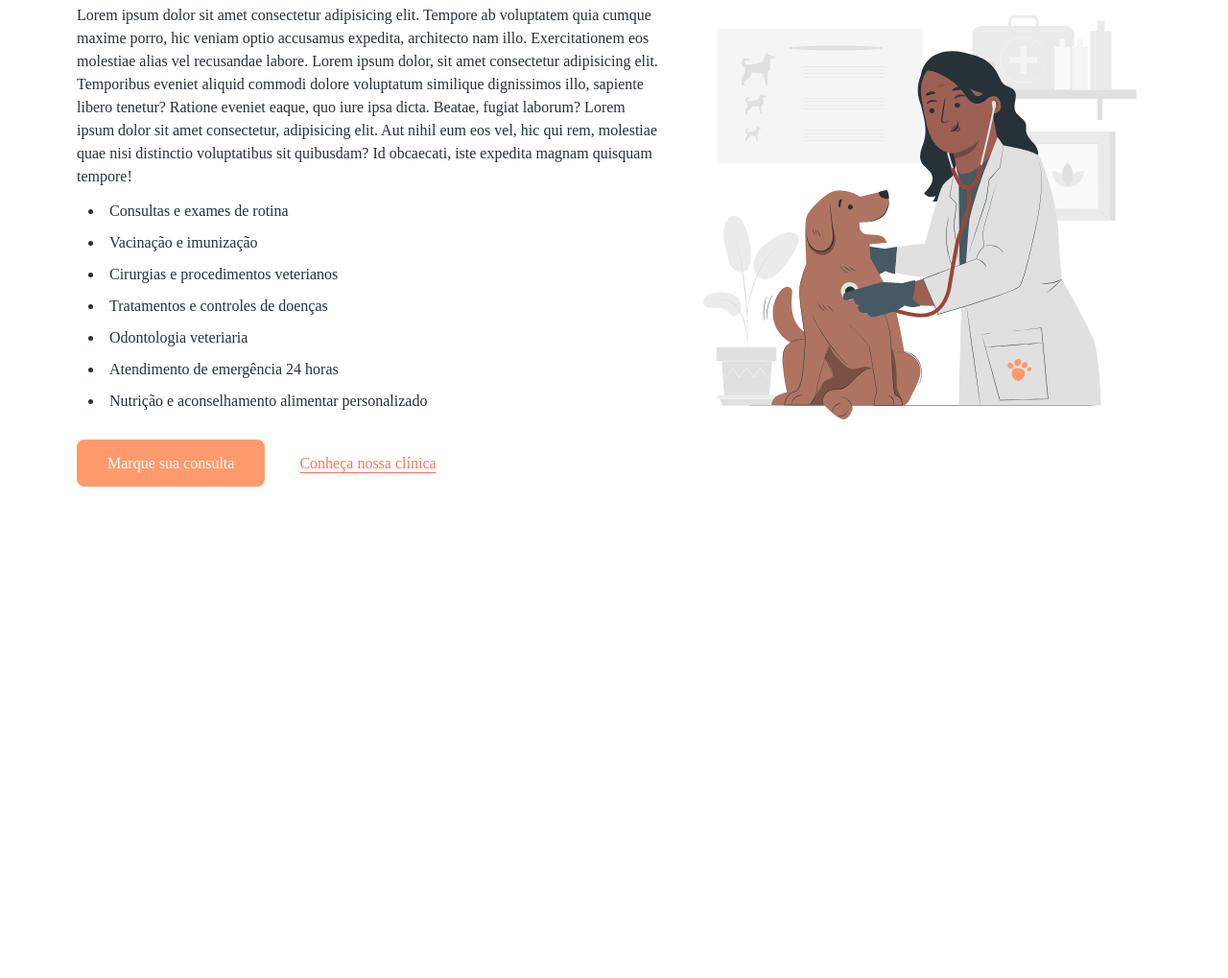
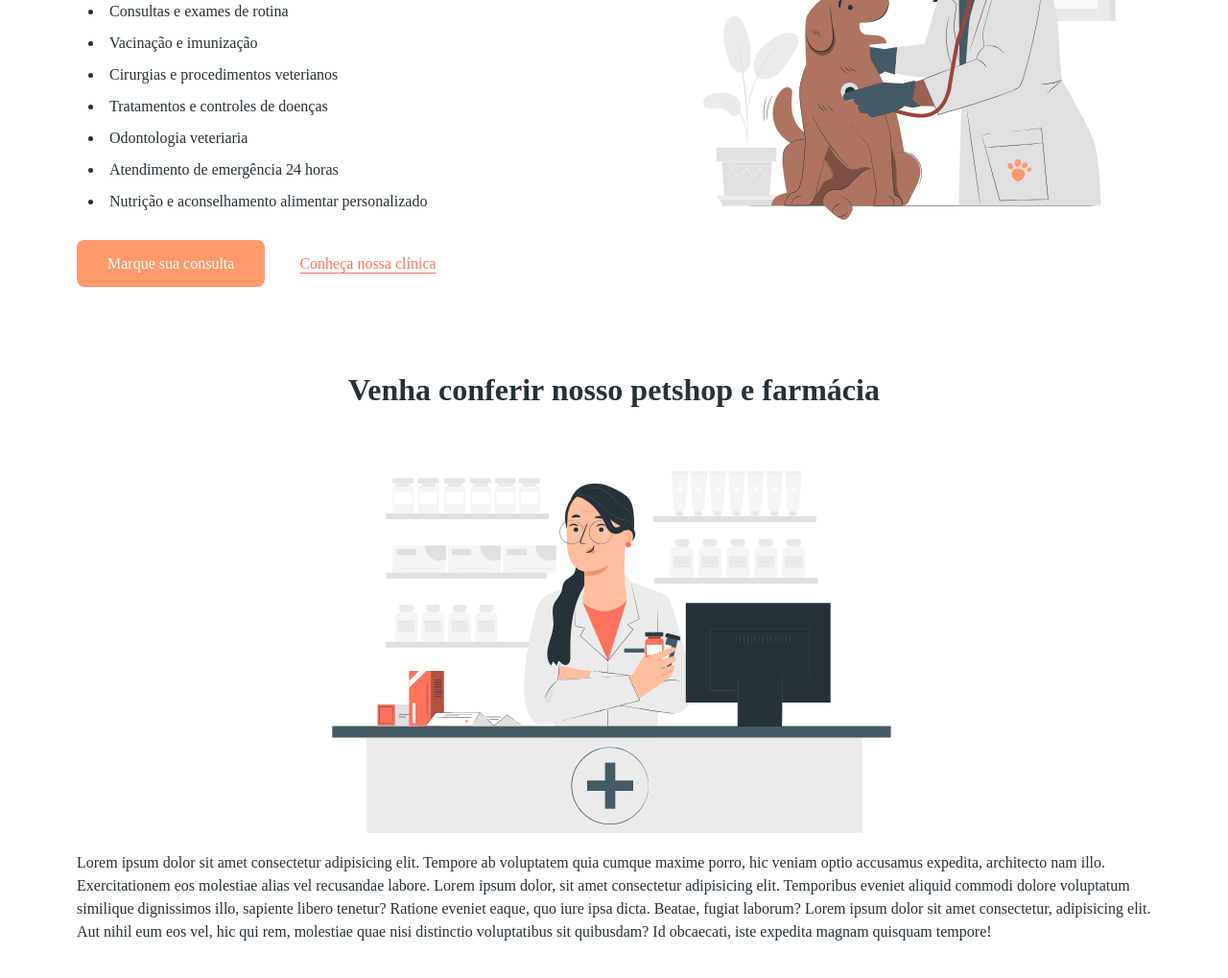
Before and after one commit to yehoshuajosue/petcare, a plain HTML site: page index.html in a window 1280 px wide. Shown: the part 1037-2056 px from the top of the page at 96% size. Before the commit the page ends 1553 px from the top, so only its background shows below. Drawn offline with Linux system fonts and the light colour scheme.

Commit message:
Adicionando elementos da seção farmácia

```diff
--- a/index.html
+++ b/index.html
@@ -43,14 +43,7 @@
             <img class="absolute" src="./Imgs/shape.svg" alt="Banner decorativo">
         </section>
 
-        <section id="clinica"></section>
-        <section id="farmacia"></section>
-        <section id="duvida"></section>
-
-    </main>
-
         <section id="clinica">
-
             <div>
                 <h1>Cuidado vaterinário de qualidade</h1>
                 <p class="paragrafo-clinica">
@@ -72,8 +65,19 @@
             </div>
 
             <img src="./Imgs/clinic-img.svg" alt="Ilustração de uma mulher com um cachorro">
+        </section>
 
-    </section>
+        <section id="farmacia">
+            <div class="farm-center">
+                <h1>Venha conferir nosso petshop e farmácia</h1>
+                <img src="./Imgs/shop-img.svg" alt="Ilustração de uma mulher atendente">
+                <p class="paragrafo-clinica">
+                    Lorem ipsum dolor sit amet consectetur adipisicing elit. Tempore ab voluptatem quia cumque maxime porro, hic veniam optio accusamus expedita, architecto nam illo. Exercitationem eos molestiae alias vel recusandae labore. Lorem ipsum dolor, sit amet consectetur adipisicing elit. Temporibus eveniet aliquid commodi dolore voluptatum similique dignissimos illo, sapiente libero tenetur? Ratione eveniet eaque, quo iure ipsa dicta. Beatae, fugiat laborum? Lorem ipsum dolor sit amet consectetur, adipisicing elit. Aut nihil eum eos vel, hic qui rem, molestiae quae nisi distinctio voluptatibus sit quibusdam? Id obcaecati, iste expedita magnam quisquam tempore!
+                </p>
+            </div>
+
+    </main>
+
 
 </body>
 </html>
```
Lines whose indentation alone changed are shown as unchanged.
